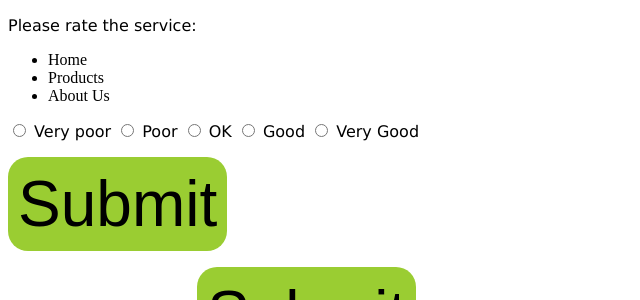
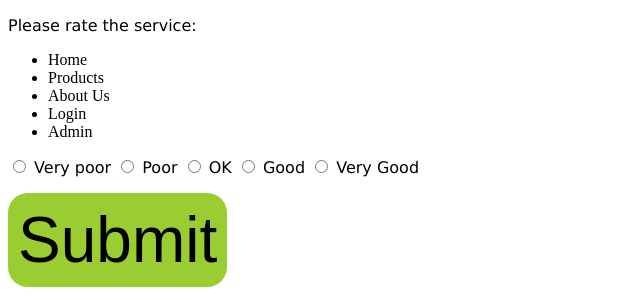
Before and after one commit to Suyog28/CodeDaily, a plain HTML site: page index.html in a window 1280 px wide. Shown: the top 300 px of the page, without its empty margins (0-640 px from the left). Drawn offline with Linux system fonts and the light colour scheme.

Commit message:
AppendChild Mmethod

```diff
--- a/index.html
+++ b/index.html
@@ -172,6 +172,15 @@
           li.textContent = "About Us";
 
           menu.appendChild(li);
+
+          function createMenuItem(name) {
+            let li = document.createElement("li");
+            li.textContent = name;
+            return li;
+          }
+
+          menu.appendChild(createMenuItem("Login"));
+          menu.appendChild(createMenuItem("Admin"));
         </script>
       </body>
     </html>
```
